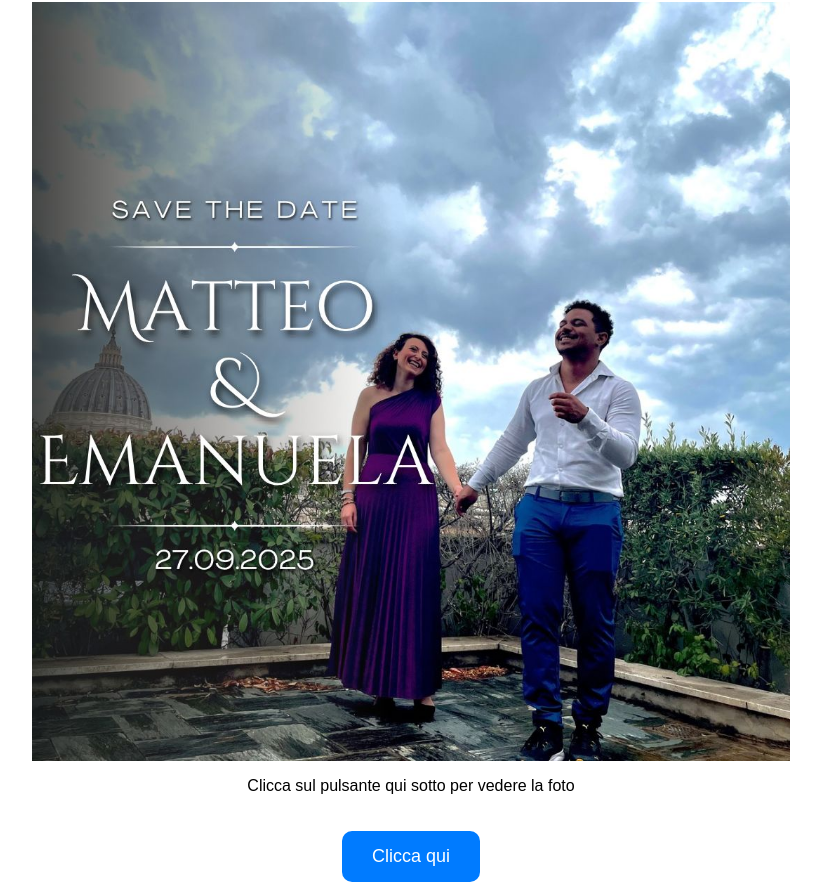
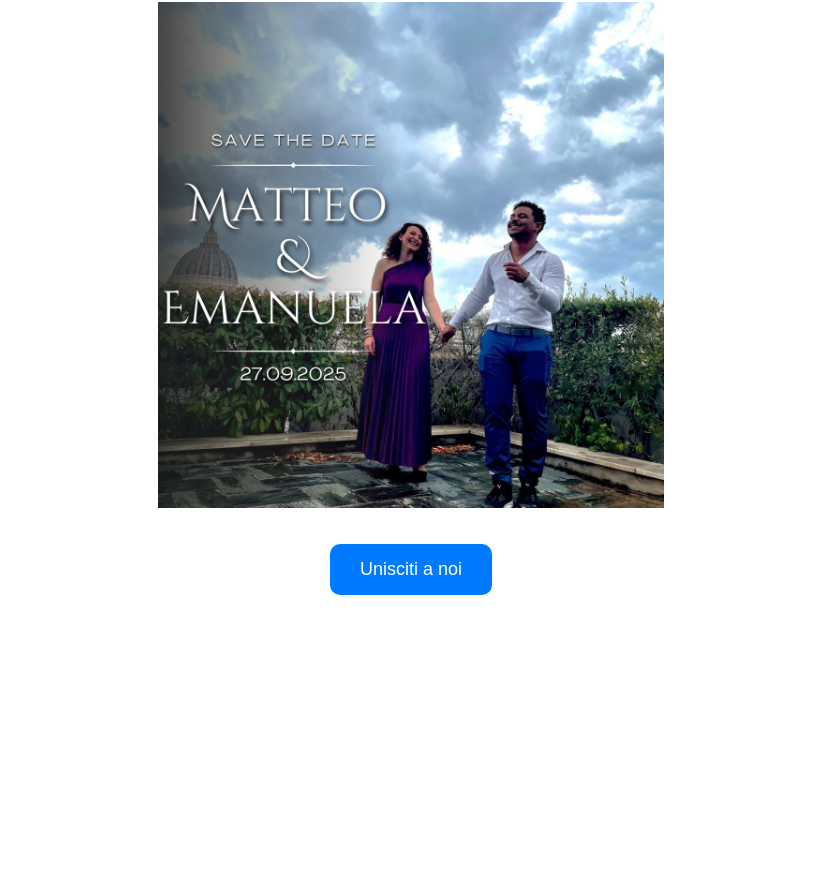
Before and after one commit to federicamassaro/matrimonio, a plain HTML site: page index.html in a window 1280 px wide. Shown: the part 165-1055 px from the top of the page, without its empty margins (229-1050 px from the left). After the commit the page ends 800 px from the top, so only its background shows below. Drawn offline with Linux system fonts and the light colour scheme.

Commit message:
Update index.html

```diff
--- a/index.html
+++ b/index.html
@@ -42,8 +42,8 @@
 </head>
 <body>
   <h1 style: size=20>🎉 Diamo inizio alle danze!</h1>
-  <img  src="immagini/savethedate.jpg" alt="foto nostra a san pietro" style="max-width: 60%;">
-  <p>Clicca sul pulsante qui sotto per vedere la foto</p>
-  <a href="https://drive.google.com/file/d/1g0YMRuIT1LD-i-oS2Y6DHuuW7IeC4LIV/view" target="_blank">Clicca qui</a>
+  <img  src="immagini/savethedate.jpg" alt="foto nostra a san pietro" style="max-width: 40%;">
+  <dir></dir>
+  <a href="https://drive.google.com/file/d/1g0YMRuIT1LD-i-oS2Y6DHuuW7IeC4LIV/view" target="_blank">Unisciti a noi</a>
 </body>
 </html>
```
